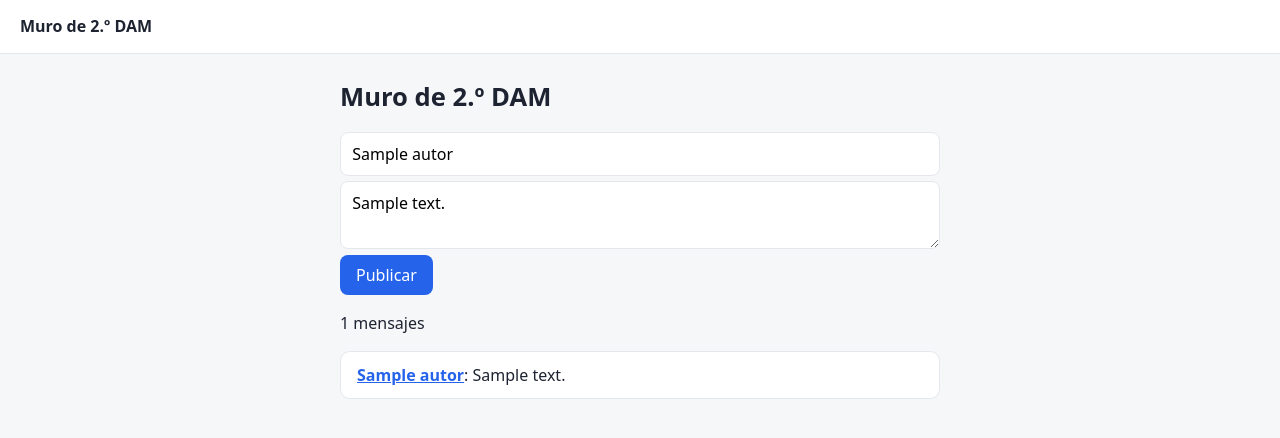
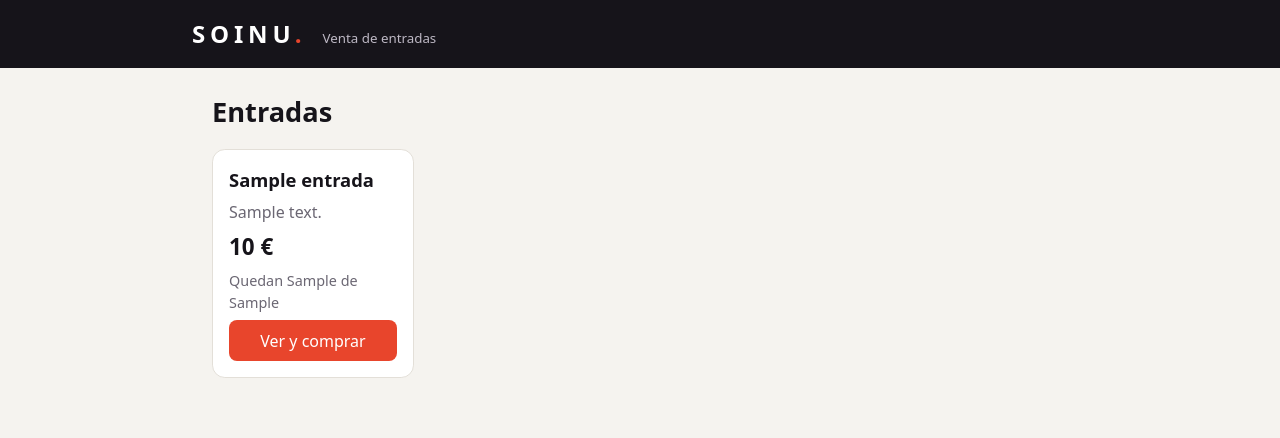
Before and after one commit to Mikeldi-2026-DAM/soinu-equipo-2, a FastAPI app: template templates/index.html in a window 1280 px wide. Shown: the top 438 px of the page. Run offline with FastAPI, Linux system fonts and the light colour scheme; the template is opened without the code that fills it: most values are stand-ins (such as "Sample title", 1, 10 or a date in 2020).

Commit message:
Páginas: base con cabecera de SOINU, portada con tarjetas y página de cada tipo
Los tipos agotados salen como «Agotada» sin botón. Un id que no existe
da una página de error 404 en lugar de un volcado.

```diff
--- a/main.py
+++ b/main.py
@@ -173,6 +173,33 @@ def api_compra(compra_id: int):
     return compra
 
 
+# ---------- PÁGINAS ----------
+
+def pagina_error(request, titulo, mensaje, codigo=404):
+    return templates.TemplateResponse(
+        request, "error.html", {"titulo": titulo, "mensaje": mensaje}, status_code=codigo
+    )
+
+
+def a_entero(texto):
+    """'3' -> 3; cualquier otra cosa -> None (para dar una página de error y no un volcado)."""
+    return int(texto) if texto.isdigit() else None
+
+
+@app.get("/", response_class=HTMLResponse)
+def portada(request: Request):
+    return templates.TemplateResponse(request, "index.html", {"entradas": ENTRADAS})
+
+
+@app.get("/entradas/{entrada_id}", response_class=HTMLResponse)
+def pagina_entrada(request: Request, entrada_id: str):
+    entrada = buscar_entrada(a_entero(entrada_id))
+    if entrada is None:
+        return pagina_error(request, "Esa entrada no existe",
+                            "El tipo de entrada que buscas no existe o ya no está a la venta.")
+    return templates.TemplateResponse(request, "entrada.html", {"entrada": entrada})
+
+
 # ---------- PRUEBA (en tu ordenador: python main.py) ----------
 if __name__ == "__main__":
     from aula import Cliente
@@ -186,3 +213,5 @@ if __name__ == "__main__":
     print(c.post("/api/compras", json={"tipo_id": 4, "cantidad": 2, "nombre": "Ane", "correo": "sin-arroba"})
           .status_code, "(esperado 422)")
     print(c.get(f"/api/compras/{r.json()['id']}").status_code, "(esperado 200)")
+    print(c.get("/").status_code, c.get("/entradas/1").status_code, "(esperado 200 200)")
+    print(c.get("/entradas/99").status_code, c.get("/entradas/abc").status_code, "(esperado 404 404)")
--- a/templates/base.html
+++ b/templates/base.html
@@ -2,29 +2,48 @@
 <html lang="es">
 <head>
   <meta charset="utf-8">
-  <title>{% block titulo %}Muro{% endblock %} · 2.º DAM</title>
+  <meta name="viewport" content="width=device-width, initial-scale=1">
+  <title>{% block titulo %}Entradas{% endblock %} · SOINU</title>
   <style>
-    /* Un diseño mínimo: los colores en variables (un primer paso hacia los tokens de diseño) */
-    :root { --fondo: #f6f7f9; --tarjeta: #fff; --tinta: #1d2330; --suave: #667085; --acento: #2563eb; --borde: #e4e7ec; --error: #b42318; }
+    /* Colores de SOINU en variables: si cambian, se cambian solo aquí */
+    :root {
+      --fondo: #f5f3ef; --tarjeta: #fff; --tinta: #16141a; --suave: #6b6773; --borde: #e3dfd8;
+      --marca: #16141a; --marca-tinta: #fff; --acento: #e8452c; --acento-hover: #c9361f;
+      --ok: #157347; --error: #b42318; --agotada: #9a96a0;
+    }
     * { box-sizing: border-box; }
     body { margin: 0; background: var(--fondo); color: var(--tinta); font: 16px/1.5 system-ui, sans-serif; }
-    header { background: var(--tarjeta); border-bottom: 1px solid var(--borde); padding: .9rem 1.25rem; }
-    header a { color: var(--tinta); font-weight: 700; text-decoration: none; }
-    main { max-width: 40rem; margin: 1.5rem auto; padding: 0 1.25rem; }
-    h1 { font-size: 1.6rem; margin: 0 0 1rem; }
+    header { background: var(--marca); color: var(--marca-tinta); padding: 1rem 1.25rem; }
+    header .dentro { max-width: 56rem; margin: 0 auto; display: flex; align-items: baseline; gap: 1rem; }
+    header a { color: var(--marca-tinta); font-weight: 800; font-size: 1.5rem; letter-spacing: .2em; text-decoration: none; }
+    header a span { color: var(--acento); }
+    header small { color: #bdb8c4; }
+    main { max-width: 56rem; margin: 1.5rem auto; padding: 0 1.25rem; }
+    h1 { font-size: 1.7rem; margin: 0 0 1rem; }
     a { color: var(--acento); }
-    ul { list-style: none; padding: 0; margin: 1rem 0; }
-    li { position: relative; background: var(--tarjeta); border: 1px solid var(--borde); border-radius: .6rem; padding: .7rem 1rem; margin: .5rem 0; }
-    li:has(form) { padding-right: 6rem; }
-    li form { position: absolute; right: .8rem; top: 50%; transform: translateY(-50%); }
-    input, textarea { display: block; width: 100%; margin: .35rem 0; padding: .55rem .7rem; font: inherit; border: 1px solid var(--borde); border-radius: .5rem; }
-    button { font: inherit; cursor: pointer; border: 0; border-radius: .5rem; padding: .5rem 1rem; background: var(--acento); color: #fff; }
-    li button { padding: .25rem .7rem; background: transparent; color: var(--suave); border: 1px solid var(--borde); }
+    .tarjetas { display: grid; grid-template-columns: repeat(auto-fill, minmax(12.5rem, 1fr)); gap: 1rem; padding: 0; list-style: none; }
+    .tarjeta { background: var(--tarjeta); border: 1px solid var(--borde); border-radius: .8rem; padding: 1rem; display: flex; flex-direction: column; gap: .4rem; }
+    .tarjeta h2 { font-size: 1.15rem; margin: 0; }
+    .tarjeta p { margin: 0; color: var(--suave); flex: 1; }
+    .precio { font-size: 1.4rem; font-weight: 700; }
+    .plazas { font-size: .9rem; color: var(--suave); }
+    .agotada { opacity: .65; }
+    .etiqueta-agotada { display: inline-block; background: var(--agotada); color: #fff; border-radius: .4rem; padding: .15rem .6rem; font-weight: 700; font-size: .9rem; }
+    .boton, button { display: inline-block; font: inherit; cursor: pointer; border: 0; border-radius: .5rem; padding: .55rem 1.1rem; background: var(--acento); color: #fff; text-decoration: none; text-align: center; }
+    .boton:hover, button:hover { background: var(--acento-hover); }
+    .caja { background: var(--tarjeta); border: 1px solid var(--borde); border-radius: .8rem; padding: 1.25rem; }
+    dl { display: grid; grid-template-columns: max-content 1fr; gap: .3rem 1rem; }
+    dt { color: var(--suave); }
+    dd { margin: 0; }
+    label { display: block; margin-top: .8rem; font-weight: 600; }
+    input, select { display: block; width: 100%; margin: .3rem 0; padding: .55rem .7rem; font: inherit; border: 1px solid var(--borde); border-radius: .5rem; background: #fff; }
+    form button { margin-top: 1rem; }
     .error { color: var(--error); background: #fef3f2; border: 1px solid #fecdca; border-radius: .5rem; padding: .6rem .8rem; }
+    .ok { color: var(--ok); font-weight: 700; }
   </style>
 </head>
 <body>
-  <header><a href="/">Muro de 2.º DAM</a></header>
+  <header><div class="dentro"><a href="/">SOINU<span>.</span></a><small>Venta de entradas</small></div></header>
   <main>
     {% block contenido %}{% endblock %}
   </main>
--- /dev/null
+++ b/templates/entrada.html
@@ -0,0 +1,23 @@
+{% extends "base.html" %}
+
+{% block titulo %}{{ entrada.nombre }}{% endblock %}
+
+{% block contenido %}
+  <h1>{{ entrada.nombre }}</h1>
+  <div class="caja">
+    <p>{{ entrada.descripcion }}</p>
+    <dl>
+      <dt>Precio</dt><dd><b>{{ entrada.precio }} €</b></dd>
+      <dt>Días</dt><dd>{{ entrada.dias }}</dd>
+      <dt>Zona</dt><dd>{{ entrada.zona }}</dd>
+      <dt>Máximo por compra</dt><dd>{{ entrada.max_por_compra }}</dd>
+      <dt>Plazas libres</dt><dd>{{ entrada.plazas_libres }} de {{ entrada.plazas_totales }}</dd>
+    </dl>
+    {% if entrada.plazas_libres == 0 %}
+      <p><span class="etiqueta-agotada">Agotada</span></p>
+    {% else %}
+      <a class="boton" href="/comprar?tipo={{ entrada.id }}">Comprar</a>
+    {% endif %}
+  </div>
+  <p><a href="/">← Volver a las entradas</a></p>
+{% endblock %}
--- /dev/null
+++ b/templates/error.html
@@ -0,0 +1,11 @@
+{% extends "base.html" %}
+
+{% block titulo %}No encontrado{% endblock %}
+
+{% block contenido %}
+  <h1>{{ titulo }}</h1>
+  <div class="caja">
+    <p>{{ mensaje }}</p>
+    <a class="boton" href="/">Ver todas las entradas</a>
+  </div>
+{% endblock %}
--- a/templates/index.html
+++ b/templates/index.html
@@ -1,25 +1,23 @@
 {% extends "base.html" %}
 
-{% block titulo %}Inicio{% endblock %}
+{% block titulo %}Entradas{% endblock %}
 
 {% block contenido %}
-  <h1>Muro de 2.º DAM</h1>
+  <h1>Entradas</h1>
 
-  {% if error %}<p class="error">{{ error }}</p>{% endif %}
-<form method="post" action="/">
-  <input name="autor" placeholder="Tu nombre" value="{{ autor or '' }}" required>
-  <textarea name="texto" placeholder="Tu mensaje" required>{{ texto or '' }}</textarea>
-  <button>Publicar</button>
-</form>
-
-  {% if mensajes %}
-    <p>{{ mensajes|length }} mensajes</p>
-    <ul>
-      {% for m in mensajes|reverse %}
-        <li><a href="/mensajes/{{ m.id }}"><b>{{ m.autor }}</b></a>: {{ m.texto }}</li>
-      {% endfor %}
-    </ul>
-  {% else %}
-    <p>Todavía no hay mensajes.</p>
-  {% endif %}
+  <ul class="tarjetas">
+    {% for e in entradas %}
+      <li class="tarjeta{% if e.plazas_libres == 0 %} agotada{% endif %}">
+        <h2>{{ e.nombre }}</h2>
+        <p>{{ e.descripcion_corta }}</p>
+        <div class="precio">{{ e.precio }} €</div>
+        {% if e.plazas_libres == 0 %}
+          <div><span class="etiqueta-agotada">Agotada</span></div>
+        {% else %}
+          <div class="plazas">Quedan {{ e.plazas_libres }} de {{ e.plazas_totales }}</div>
+          <a class="boton" href="/entradas/{{ e.id }}">Ver y comprar</a>
+        {% endif %}
+      </li>
+    {% endfor %}
+  </ul>
 {% endblock %}
```
Also changed, not shown: templates/mensajes.html (deleted, +0 -9 lines).
